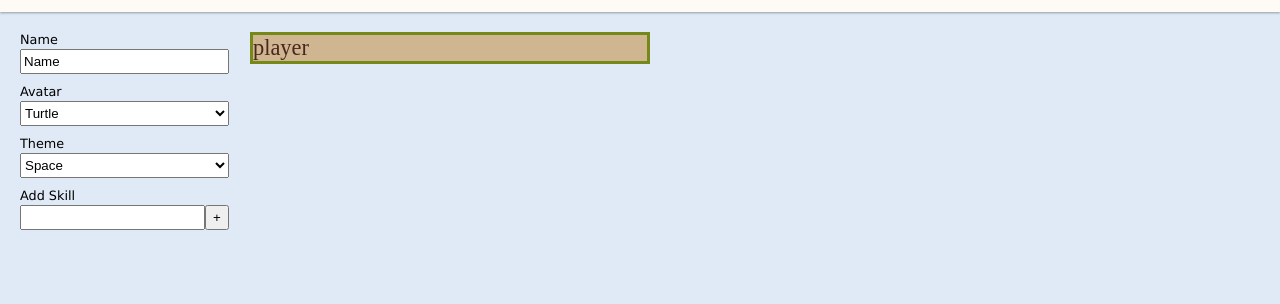
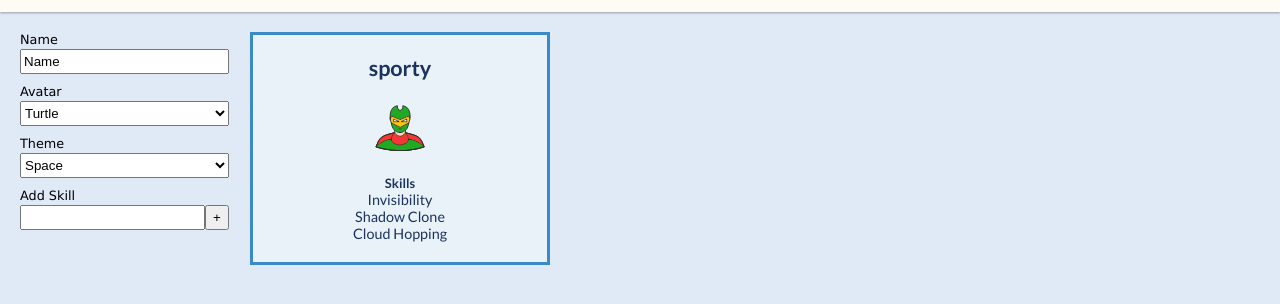
Before and after one commit to 2022-sept-demos/player-designer, a plain HTML site: page index.html in a window 1280 px wide. Shown: the part 68-372 px from the top of the page. Drawn offline with Linux system fonts and the light colour scheme; a web font is replaced by a local one.

Commit message:
display character from player object

```diff
--- a/app.js
+++ b/app.js
@@ -5,14 +5,29 @@
 // G: Grab DOM elements
 /* Get DOM Elements */
 // G: with `getElementById()`
+const playerArticle = document.getElementById('player-article');
+const playerHeader = document.getElementById('player-header');
+const playerAvatar = document.getElementById('player-avatar');
 
 // L: `let` state
 /* State */
+let player = {
+    name: 'sporty',
+    avatar: 'turtle',
+    theme: 'ocean',
+};
 
 // E: Events on elements
 /* Events */
 
 // D: Display from state
 /* Display Functions */
+function displayPlayer() {
+    playerArticle.classList.value = player.theme;
+    playerHeader.textContent = player.name;
+    playerAvatar.src = 'assets/characters/' + player.avatar + '.png';
+    playerAvatar.alt = player.avatar;
+}
 
 // (don't forget to call any display functions you want to run on page load!)
+displayPlayer();
--- a/index.html
+++ b/index.html
@@ -16,6 +16,11 @@
 
     <!-- fonts -->
     <!-- see https://fonts.google.com/ -->
+    <link rel="preconnect" href="https://fonts.googleapis.com">
+    <link rel="preconnect" href="https://fonts.gstatic.com" crossorigin>
+    <link
+        href="https://fonts.googleapis.com/css2?family=Concert+One&family=Gwendolyn:wght@400;700&family=Lato:wght@400;700&family=Space+Grotesk:wght@400;700&display=swap"
+        rel="stylesheet">
 
     <!-- css -->
     <link rel="stylesheet" href="styles/reset.css" />
@@ -73,8 +78,17 @@
             </label>
         </section>
 
-        <article class="forest">
-            player
+        <article id="player-article" class="forest">
+            <h1 id="player-header">Sporty the Ninja</h1>
+            <img id="player-avatar" src="assets/characters/ninja.png" alt="ninja">
+            <div class="skills">
+                <h2>Skills</h2>
+                <ul>
+                    <li>Invisibility</li>
+                    <li>Shadow Clone</li>
+                    <li>Cloud Hopping</li>
+                </ul>
+            </div>
         </article>
     </main>
 
--- a/styles/player.css
+++ b/styles/player.css
@@ -1,6 +1,6 @@
 main {
     display: grid;
-    grid-template-columns: 200px 400px;
+    grid-template-columns: 200px 300px;
     gap: 30px;
     align-items: start;
 }
@@ -28,6 +28,23 @@ button {
 }
 
 article {
+    padding: 20px;
+    display: grid;
+    gap: 15px;
+    justify-items: center;
+}
+
+h1,
+h2 {
+    margin: 0;
+}
+
+h2 {
+    font-size: 0.9em;
+}
+
+.skills {
+    text-align: center;
 }
 
 .forest {
```
Also changed, not shown: utils.js (added, +10 -0 lines).
